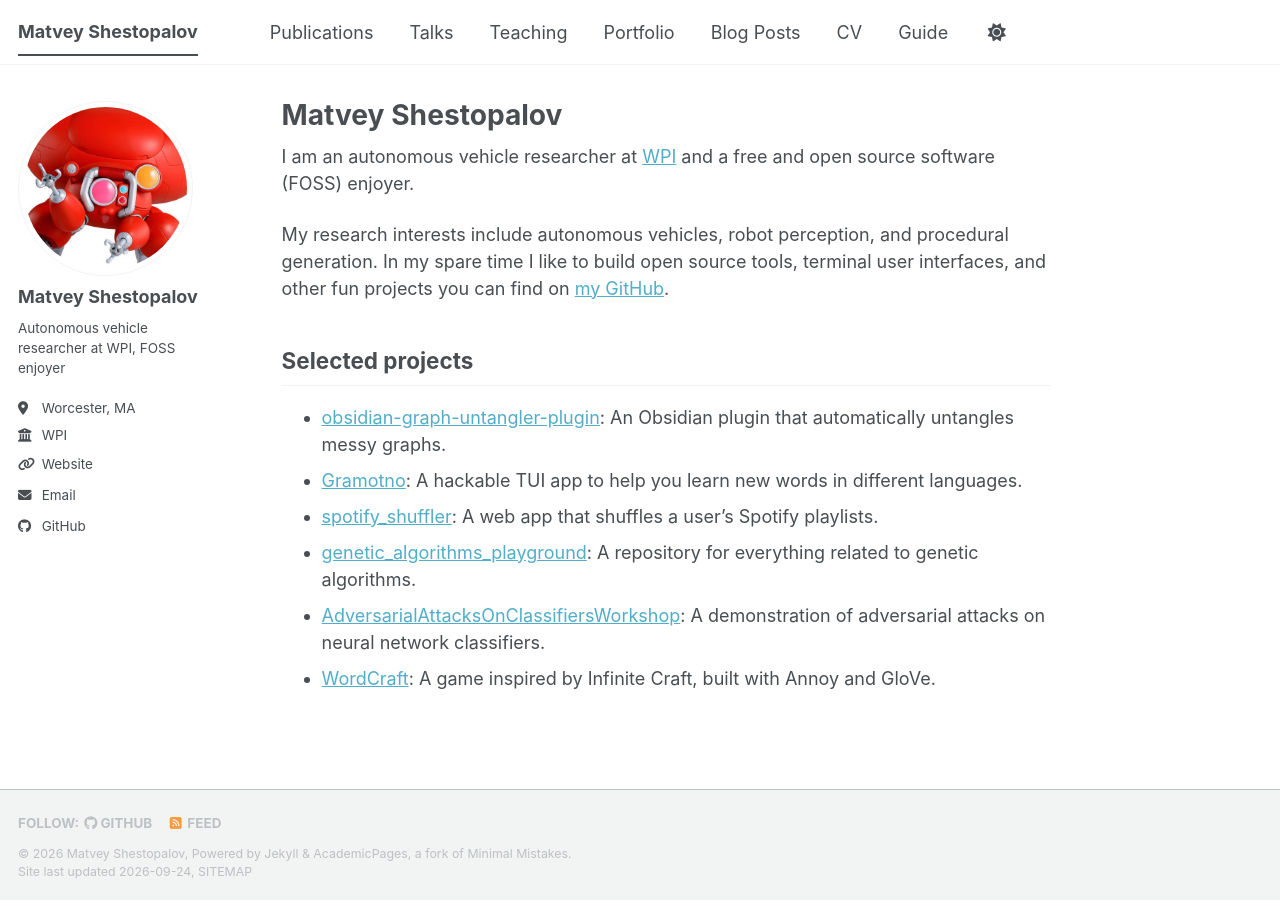
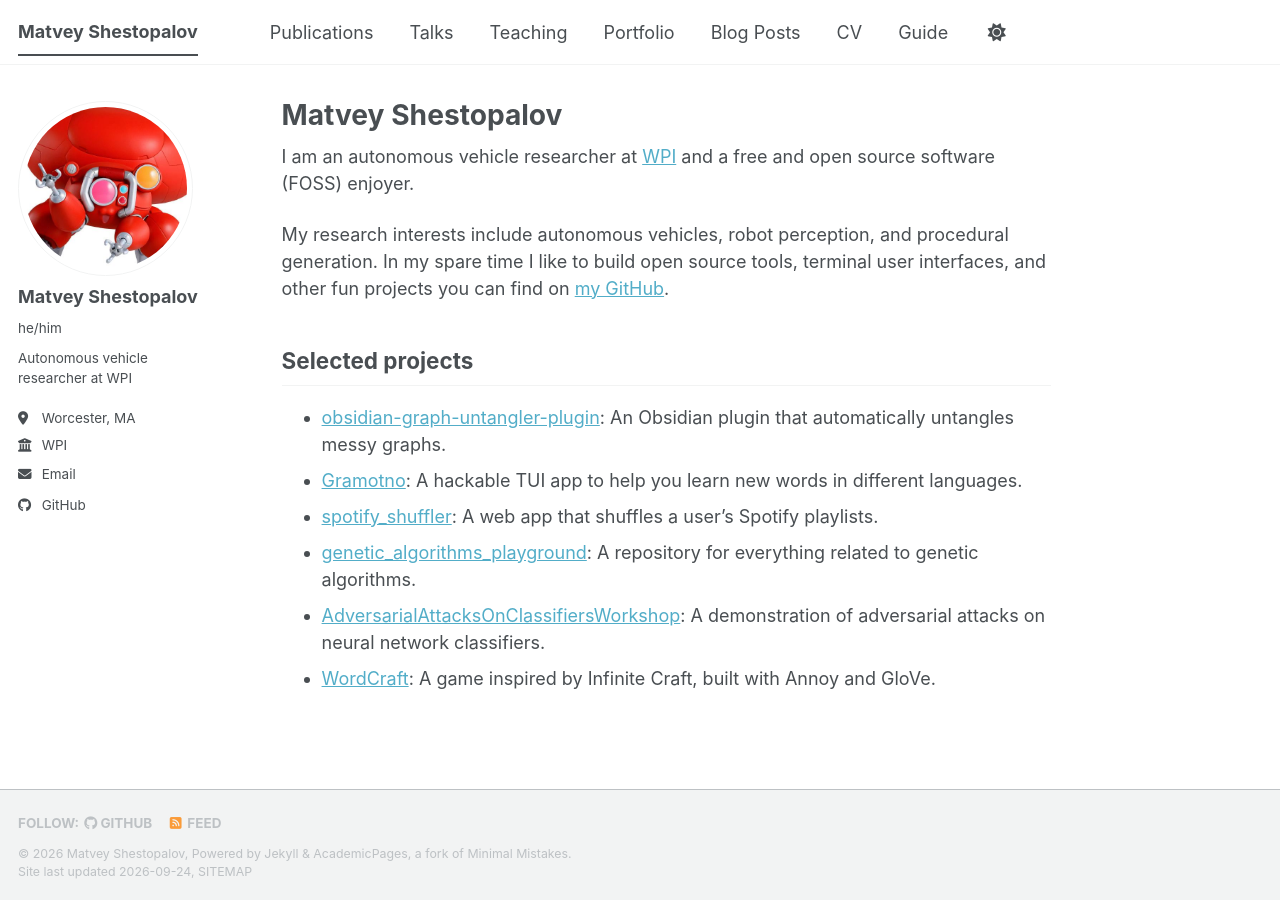
Before and after one commit to G-Chist/G-Chist.github.io, a Jekyll site: the page built from _pages/about.md, in a window 1280 px wide. Built offline with Jekyll 4.4.1, drawn with Linux system fonts in a browser that asks for light colours; a style sheet for code colours, icons or effects is not loaded.

Commit message:
edit smth

```diff
--- a/_config.yml
+++ b/_config.yml
@@ -12,7 +12,7 @@ site_theme               : "default" # The available themes options are "default
 title                    : "Matvey Shestopalov"
 title_separator          : "-"
 name                     : &name "Matvey Shestopalov"
-description              : &description "Autonomous vehicle researcher at WPI and FOSS enjoyer"   # Update this with a general description of your site, this is the default if not overridden by a page
+description              : &description ""   # Update this with a general description of your site, this is the default if not overridden by a page
 url                      : https://g-chist.github.io # The base hostname & protocol for your site e.g. "https://[your GitHub username].github.io",
                                                            # or if you already have some other page hosted on Github then use "https://[your GitHub username].github.io/[Your Repo Name]"
 baseurl                  : "" # the subpath of your site, e.g. "/blog"
@@ -25,11 +25,11 @@ author:
   # Biographic information
   avatar           : "matvey.png"
   name             : "Matvey Shestopalov"
-  pronouns         : # example: "she/her"
-  bio              : "Autonomous vehicle researcher at WPI, FOSS enjoyer"
+  pronouns         : "he/him"
+  bio              : "Autonomous vehicle researcher at WPI"
   location         : "Worcester, MA"
   employer         : "WPI"
-  uri              : https://mshestopalov.pythonanywhere.com/ # URL
+# uri              : https://mshestopalov.pythonanywhere.com/ # URL
   email            : "komp.lord@gmail.com"
 
   # Academic websites
```
